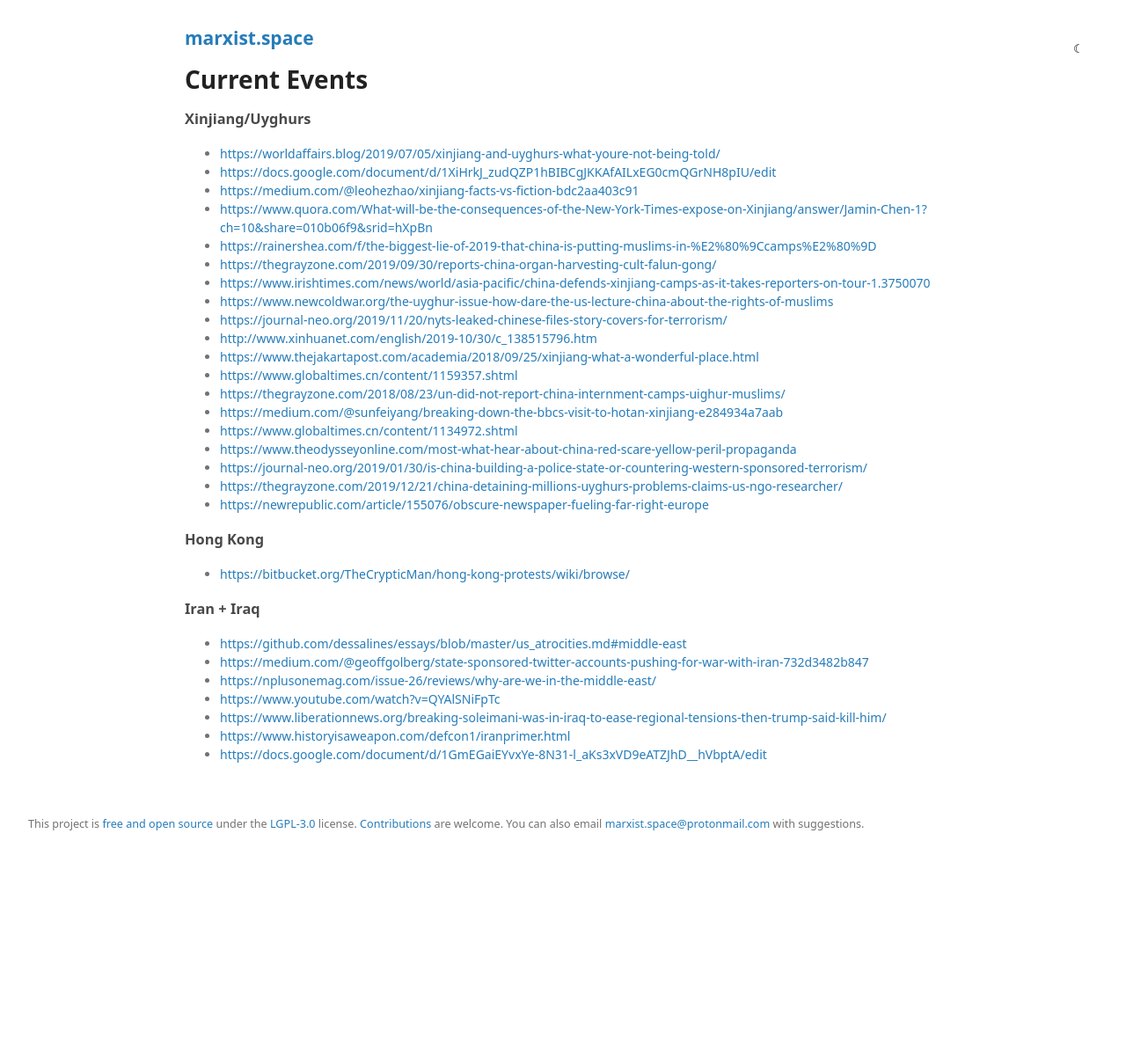
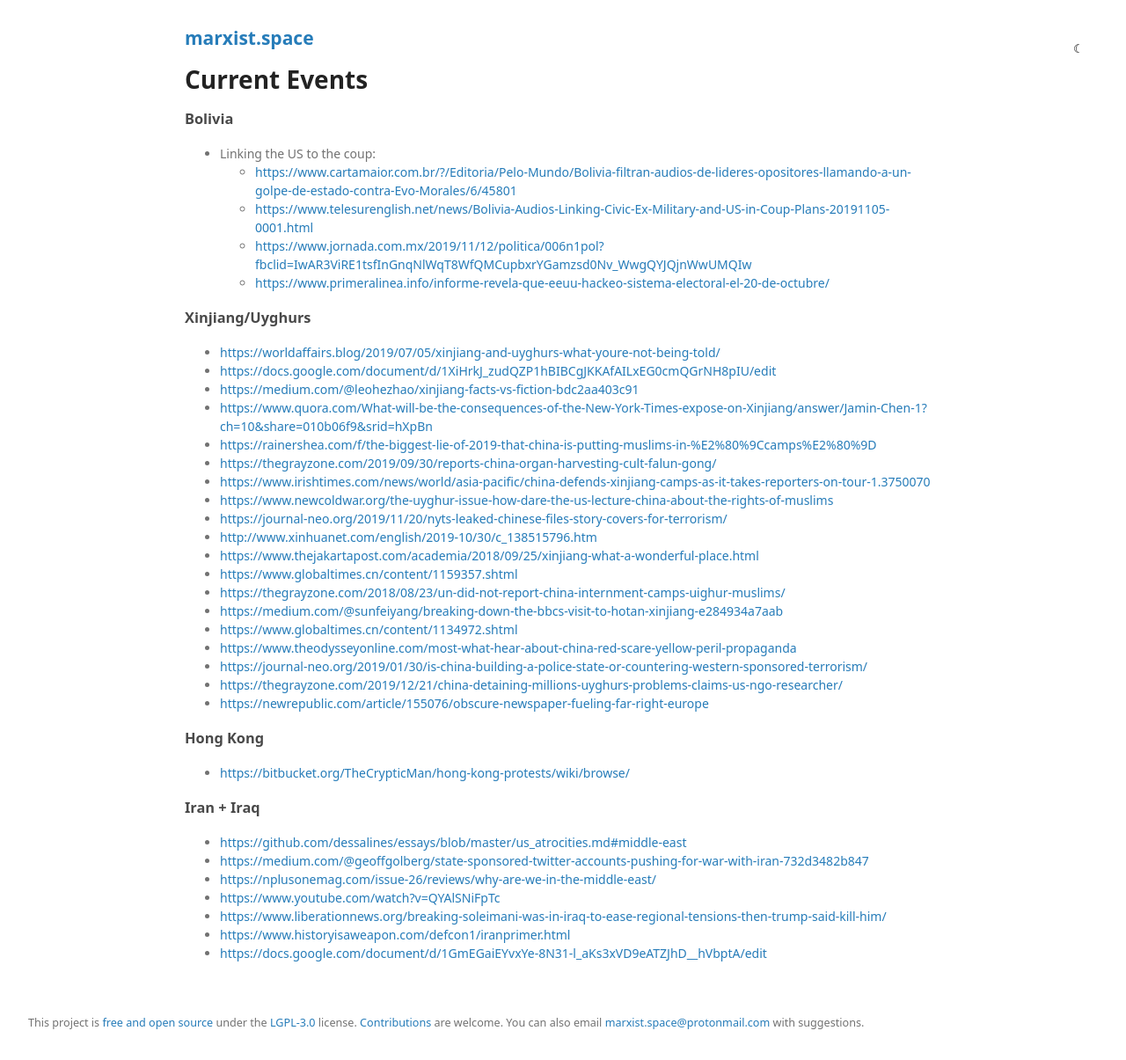
Before and after one commit to prolesoft/marxist.space, a Jekyll site: the page built from current-events.md, in a window 1280 px wide. Shown: the whole page at 88% size. Built offline with Jekyll 4.4.1, drawn with Linux system fonts in a browser that asks for light colours; our own code applies the rules of GitHub Pages for plain Markdown files; before the commit the page ends 979 px from its top, so only the background shows below that.

Commit message:
current-events.md

```diff
--- a/current-events.md
+++ b/current-events.md
@@ -5,6 +5,14 @@ title: Current Events
 ## [marxist.space](https://marxist.space)
 
 # Current Events
+
+### Bolivia
+
+* Linking the US to the coup:
+    * <https://www.cartamaior.com.br/?/Editoria/Pelo-Mundo/Bolivia-filtran-audios-de-lideres-opositores-llamando-a-un-golpe-de-estado-contra-Evo-Morales/6/45801>
+    * <https://www.telesurenglish.net/news/Bolivia-Audios-Linking-Civic-Ex-Military-and-US-in-Coup-Plans-20191105-0001.html>
+    * <https://www.jornada.com.mx/2019/11/12/politica/006n1pol?fbclid=IwAR3ViRE1tsfInGnqNlWqT8WfQMCupbxrYGamzsd0Nv_WwgQYJQjnWwUMQIw>
+    * <https://www.primeralinea.info/informe-revela-que-eeuu-hackeo-sistema-electoral-el-20-de-octubre/>
 
 ### Xinjiang/Uyghurs
 
```
